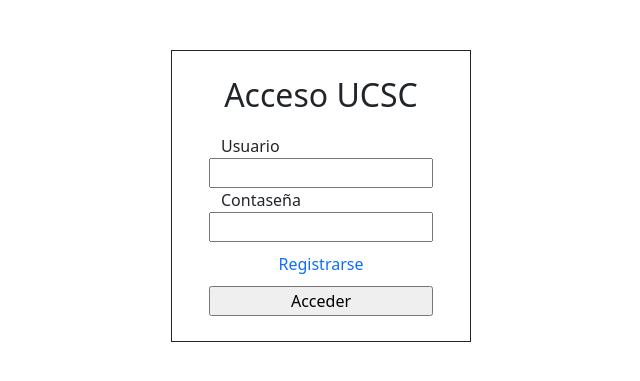
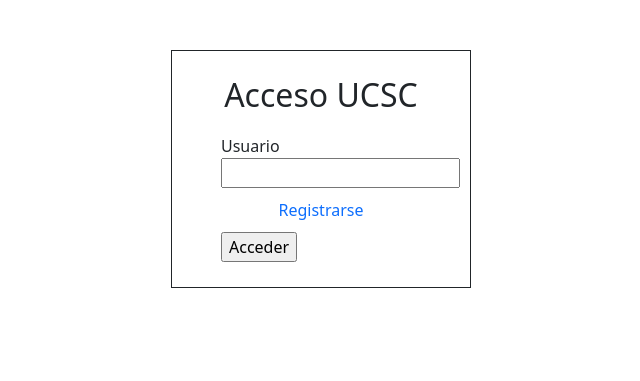
Before and after one commit to NicolasAburto/TIS---1, a PHP site: page / in a window 1280 px wide. Shown: the top 381 px of the page, without its empty margins (319-959 px from the left). Run offline with PHP 8.4, Linux system fonts and the light colour scheme.

Commit message:
Update index.php

```diff
--- a/Entrega 2/index.php
+++ b/Entrega 2/index.php
@@ -15,22 +15,24 @@
         <div class="container contenedor-login">
             <div class="col">
                 <div class="row margen">
+                    <form method="POST" action="acceder.php">
                         <h2>Acceso UCSC</h2>
                         <label>Usuario</label>
                         <input name="user" type="text">
-                    <label>Contaseña</label>
-                    <input name="pass" type="password">
                         <div align="center" class="reg">
                             <a href="index_personal.php">
                                 <label>Registrarse</label>
                             </a>
                         </div>
                         <input type="button" name="btn-ingresar" value="Acceder">
+                    </form>
                 </div>
             </div>
         </div>
 
 
+
+
         <script src="https://cdn.jsdelivr.net/npm/bootstrap@5.1.3/dist/js/bootstrap.bundle.min.js" integrity="sha384-ka7Sk0Gln4gmtz2MlQnikT1wXgYsOg+OMhuP+IlRH9sENBO0LRn5q+8nbTov4+1p" crossorigin="anonymous"></script>
     </body>
 </html>
```
Lines whose indentation alone changed are shown as unchanged.
